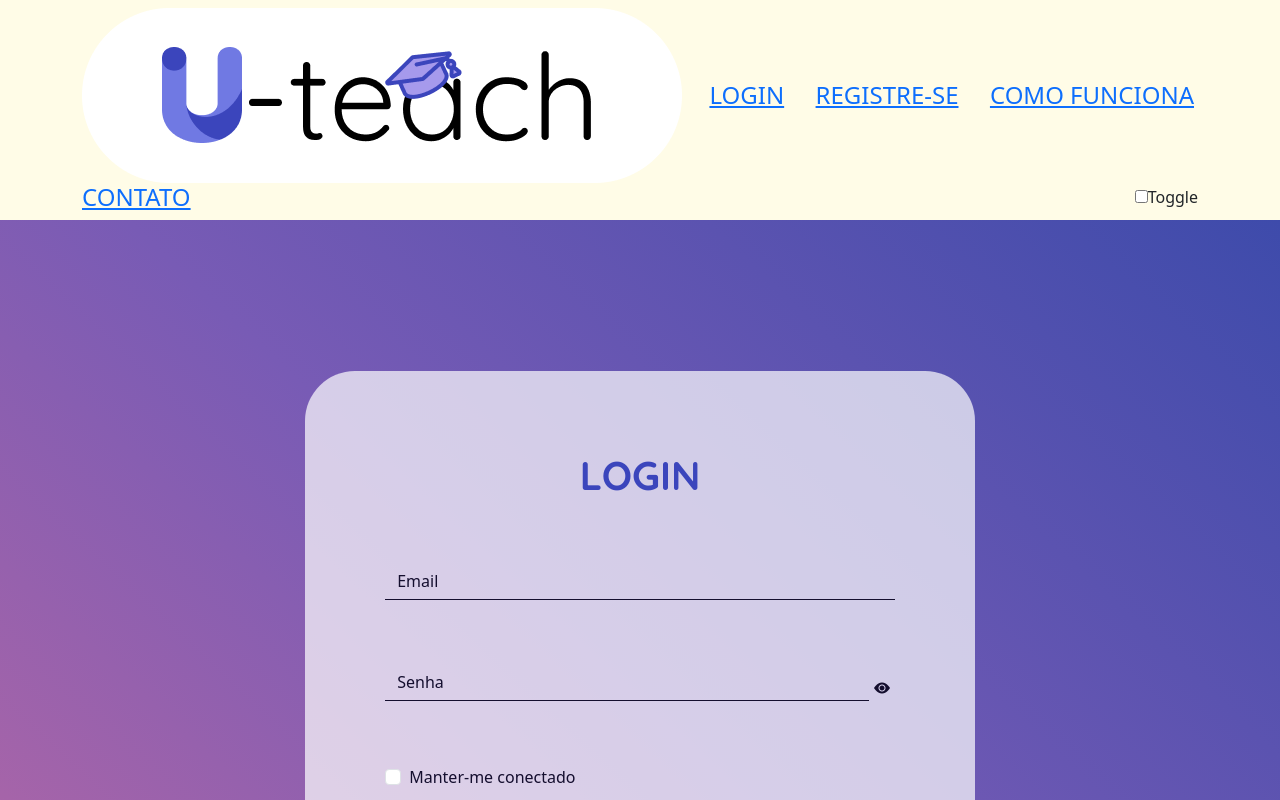
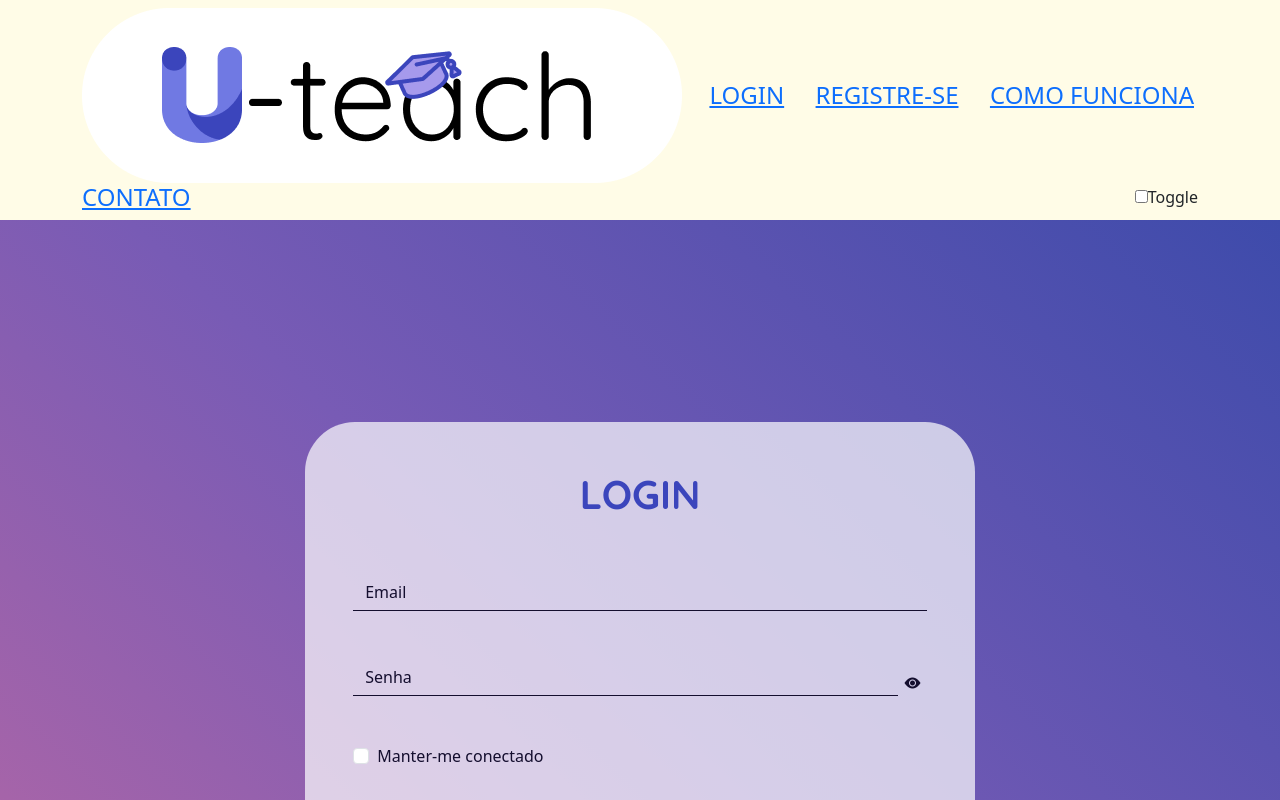
Before and after one commit to rafakid01/PROJETO_INTEGRADOR, an Angular app in the folder projeto-angular/: page /login in a window 1280 px wide. Shown: the top 800 px of the page. Built offline with nearby package versions, Linux system fonts and the light colour scheme.

Commit message:
finalização css login e registro

```diff
--- a/projeto-angular/src/app/components/login/login.component.css
+++ b/projeto-angular/src/app/components/login/login.component.css
@@ -13,13 +13,12 @@ main {
     display: flex;
     justify-content: center;
     align-items: center;
-    height: 90%;
-    margin-top: 2em;
+    height: 100%;
 }
 
 .login-container {
     width: 60%;
-    padding: 5em 5em .5em 5em;
+    padding: 3em 3em .5em 3em;
     border-radius: 50px;
     background-color: var(--detail-five-color);
 }
@@ -46,7 +45,7 @@ main {
 }
 
 .data-container>div {
-    padding: 2em 0;
+    padding: 1.5em 0;
 }
 
 /* CONTAINER DO DADO DE SENHA */
@@ -119,6 +118,7 @@ button,
 .button-login-container {
     display: flex;
     justify-content: center;
+    padding: 1em 0;
 }
 
 .button-login-container button {
--- a/projeto-angular/src/app/components/navbar/navbar.component.css
+++ b/projeto-angular/src/app/components/navbar/navbar.component.css
@@ -67,7 +67,8 @@ input:checked+label:after {
 nav {
   width: 100%;
   height: 6em;
-  background: var(--background-color);
+  /* background: var(--background-color); */
+  background: transparent;
 }
 
 .fixed {
@@ -78,7 +79,7 @@ nav {
 
 .anchor-link {
   text-decoration: none;
-  color: var(--detail-one-color);
+  color: var(--text-one-color);
   font-family: "Quicksand";
 }
 
--- a/projeto-angular/src/app/components/navbar/navbar.component.html
+++ b/projeto-angular/src/app/components/navbar/navbar.component.html
@@ -1,4 +1,4 @@
-<nav class="fixed">
+<nav class="fixed" (click)="changeBackground()">
   <div class="container">
     <div class="row justify-content-center align-content-center">
       <nav class="navbar">
--- a/projeto-angular/src/app/components/navbar/navbar.component.ts
+++ b/projeto-angular/src/app/components/navbar/navbar.component.ts
@@ -1,3 +1,4 @@
+import { ViewportScroller } from '@angular/common';
 import { Component, OnInit, Renderer2 } from '@angular/core';
 import { LocalStorageService } from 'src/app/services/local-storage.service';
 
@@ -14,7 +15,8 @@ export class NavbarComponent implements OnInit {
 
   constructor(
     private localStorage: LocalStorageService,
-    private renderer: Renderer2
+    private renderer: Renderer2,
+    private scroll: ViewportScroller
   ) {}
 
   ngOnInit(): void {
@@ -63,4 +65,8 @@ export class NavbarComponent implements OnInit {
       this.renderer.addClass(html, theme);
     }
   }
+
+  changeBackground() {
+    console.log(this.scroll.getScrollPosition());
+  }
 }
--- a/projeto-angular/src/app/components/register/register.component.css
+++ b/projeto-angular/src/app/components/register/register.component.css
@@ -1,7 +1,4 @@
-/* @import url('https://fonts.googleapis.com/css2?family=Quicksand&display=swap'); */
-
 /* ESTRUTURAÇÃO MAIN */
-
 main {
     padding-top: 7em;
     background-color: #b467a5;
```
